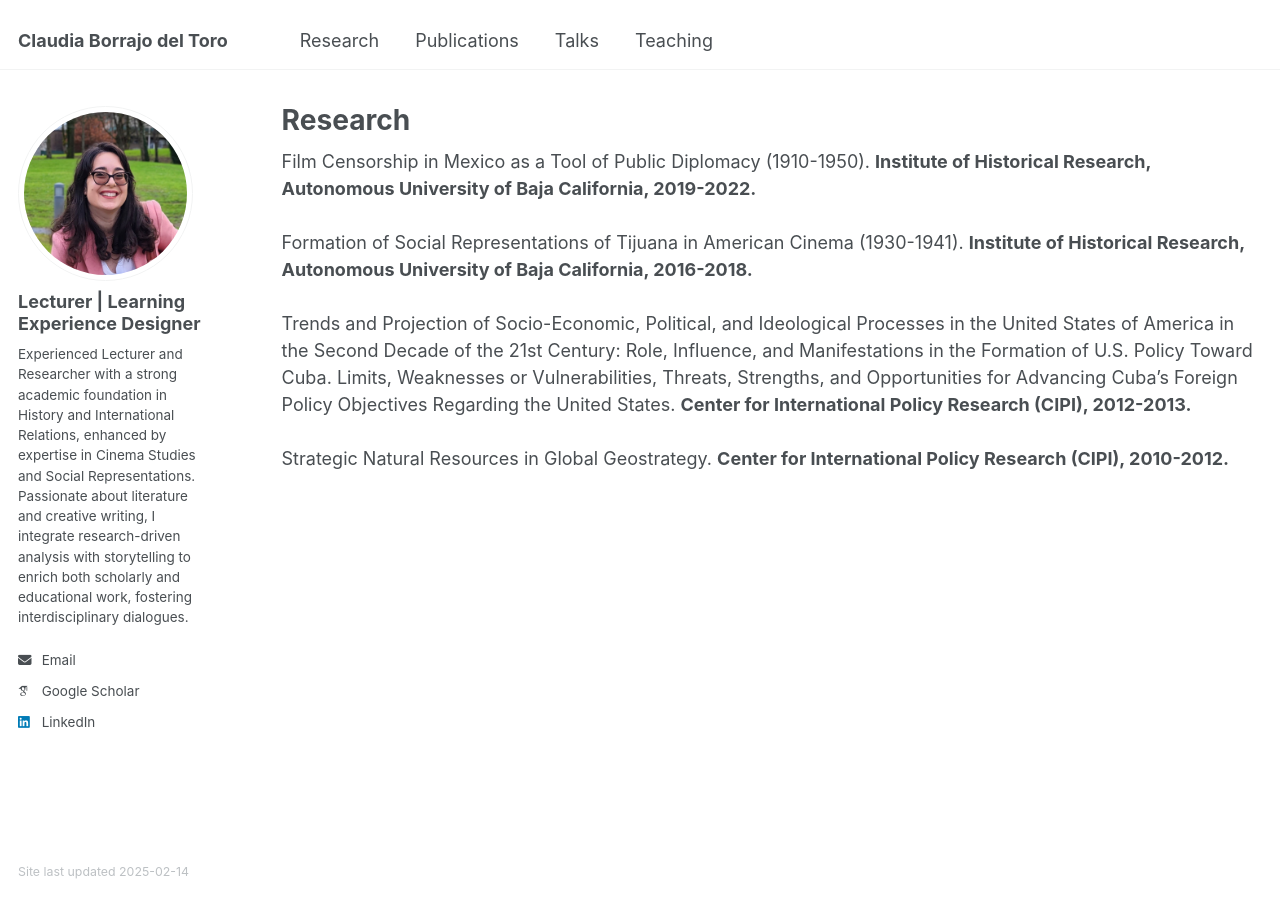
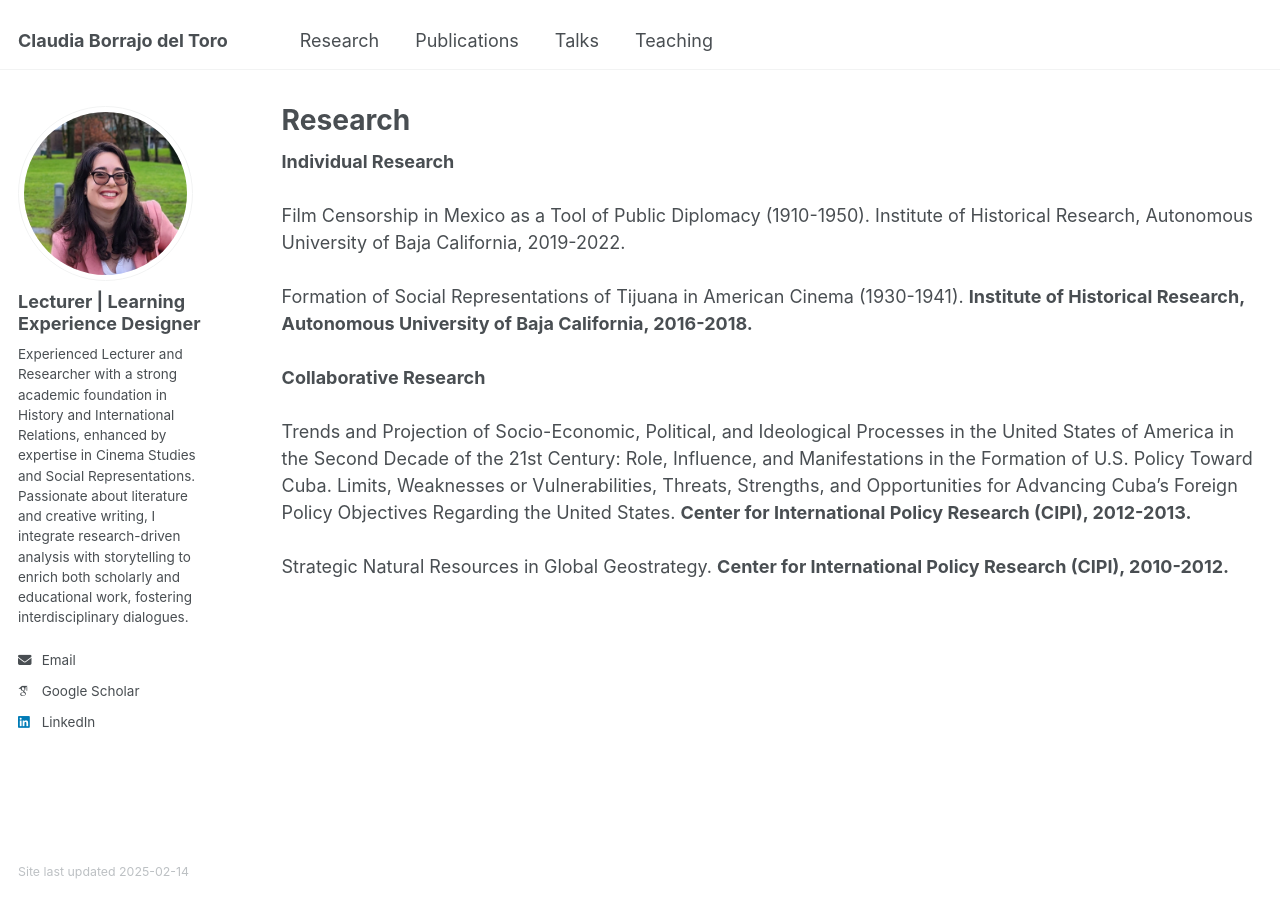
Before and after one commit to claudiabt/claudiabt.github.io, a Jekyll site: the page built from _pages/research.html, in a window 1280 px wide. Built offline with Jekyll 4.4.1, drawn with Linux system fonts in a browser that asks for light colours; some web fonts are replaced.

Commit message:
Update research.html

```diff
--- a/_pages/research.html
+++ b/_pages/research.html
@@ -7,10 +7,16 @@ author_profile: true
 
 {% include base_path %}
 
-Film Censorship in Mexico as a Tool of Public Diplomacy (1910-1950). <strong>Institute of Historical Research, Autonomous University of Baja California, 2019-2022.</strong>
+<strong>Individual Research</strong>
+<br>
+<br>
+Film Censorship in Mexico as a Tool of Public Diplomacy (1910-1950). <italic>Institute of Historical Research, Autonomous University of Baja California, 2019-2022.</italic>
 <br>
 <br>
 Formation of Social Representations of Tijuana in American Cinema (1930-1941). <strong>Institute of Historical Research, Autonomous University of Baja California, 2016-2018.</strong>
+<br>
+<br>
+<strong>Collaborative Research</strong>
 <br>
 <br>
 Trends and Projection of Socio-Economic, Political, and Ideological Processes in the United States of America in the Second Decade of the 21st Century: Role, Influence, and Manifestations in the Formation of U.S. Policy Toward Cuba. Limits, Weaknesses or Vulnerabilities, Threats, Strengths, and Opportunities for Advancing Cuba’s Foreign Policy Objectives Regarding the United States. <strong> Center for International Policy Research (CIPI), 2012-2013. </strong>
```
